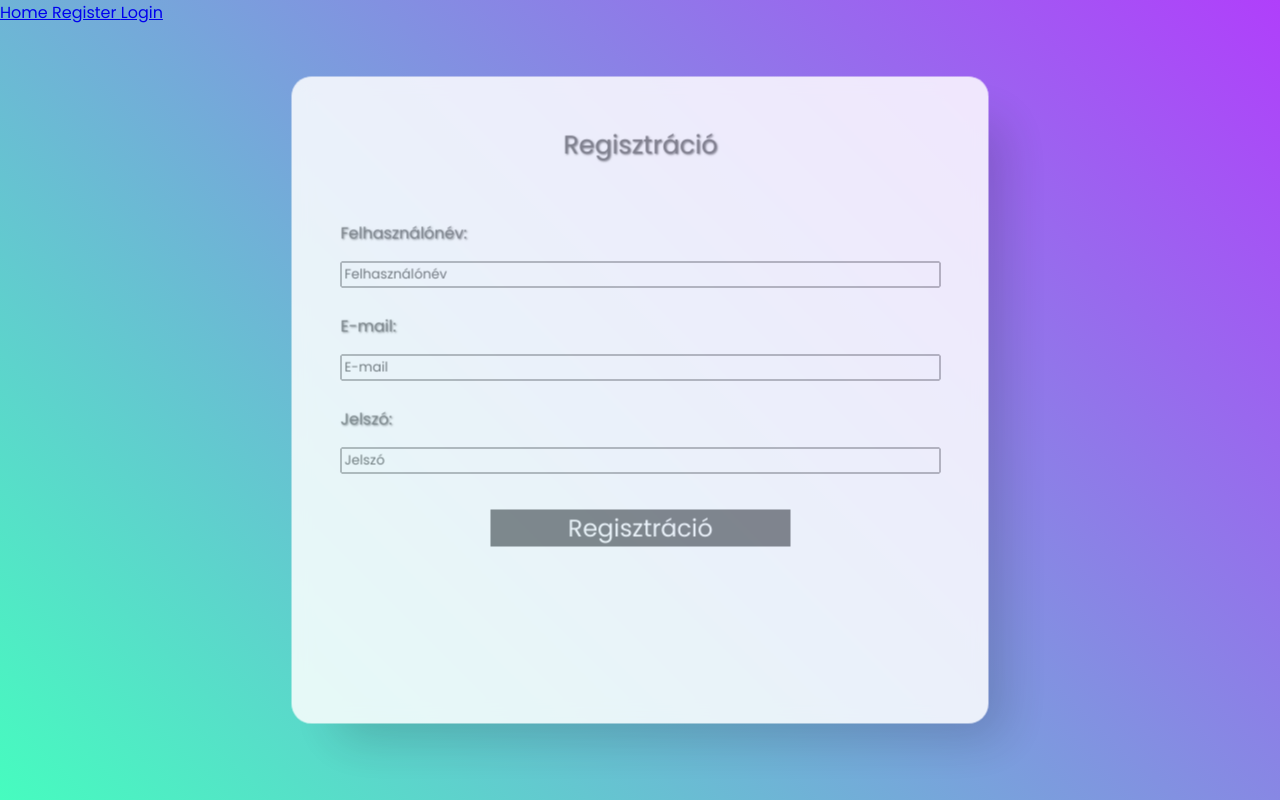
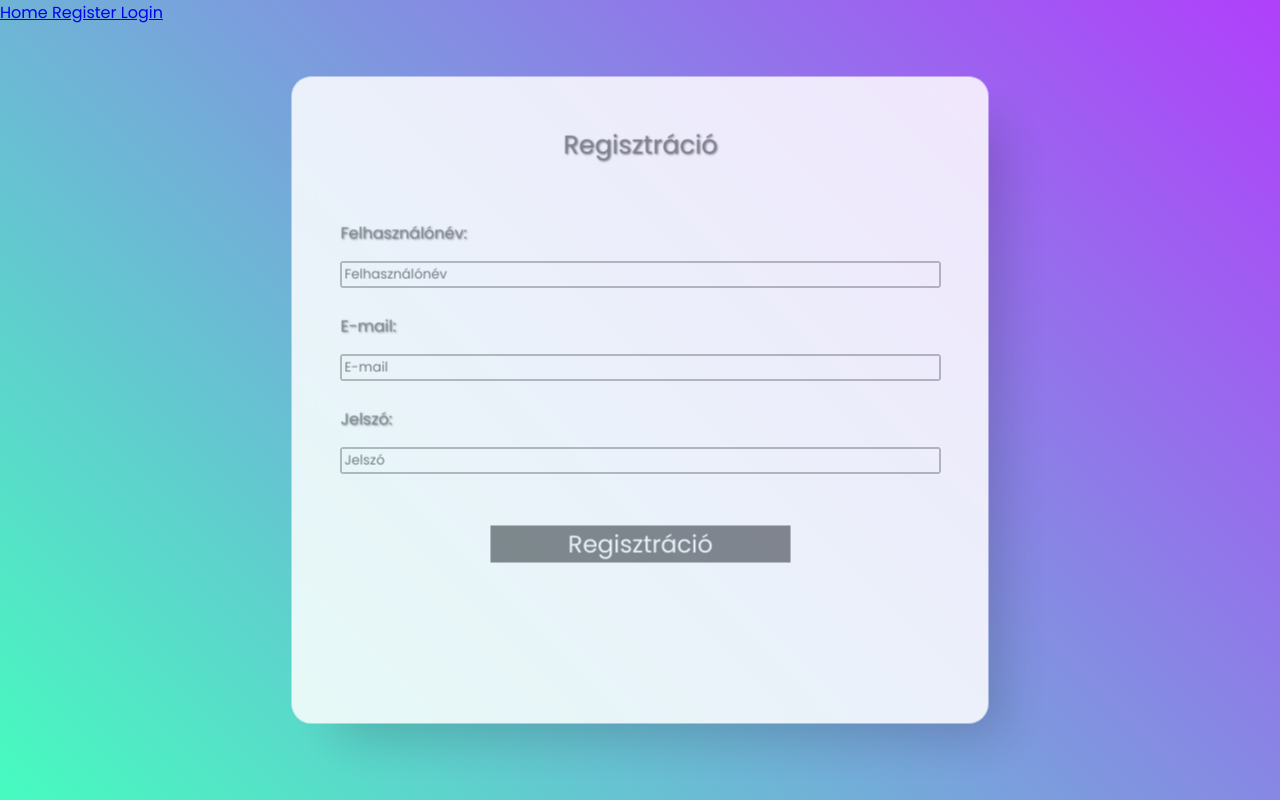
Before and after one commit to GyoniA/Messzendzser, a React (Create React App) app in the folder Messzendzser.Frontend/: page /register in a window 1280 px wide. Built offline with nearby package versions, Linux system fonts and the light colour scheme.

Commit message:
hide password

```diff
--- a/Messzendzser.Frontend/src/components/LogForm.js
+++ b/Messzendzser.Frontend/src/components/LogForm.js
@@ -53,7 +53,7 @@ export default function Form(){
 
 
                         <label>Jelszó:</label>
-                        <input type="text" value={password} {...register("password", {required:true, maxLength:10})}placeholder='Jelszó'
+                        <input type="password" value={password} {...register("password", {required:true, maxLength:10})}placeholder='Jelszó'
                         onChange={(e) => setPassword(e.target.value)}/>
                         {errors.password?.type ==="required" && "Jelszó megadása kötelező"}
                         {errors.password?.type ==="maxLength" && "Jelszó túl hosszú"}
--- a/Messzendzser.Frontend/src/components/RegForm.js
+++ b/Messzendzser.Frontend/src/components/RegForm.js
@@ -1,5 +1,6 @@
 import React, { useState}from 'react'
 import{useForm} from 'react-hook-form';
+import {useNavigate} from "react-router-dom";
 
 export default function Form(){
 
@@ -11,6 +12,7 @@ export default function Form(){
     const [password, setPassword] = useState("");
     const [message, setMessage] = useState("");
 
+    let navigate = useNavigate();
 
 
     let handleSubmit = async (e) => {
@@ -58,15 +60,18 @@ export default function Form(){
                         {errors.email?.type ==="required" && "E-mail cím megadása kötelező"}
 
                         <label>Jelszó:</label>
-                        <input type="text" value={password} {...register("password", {required:true, maxLength:10})}placeholder='Jelszó'
+                        <input type="password" value={password} {...register("password", {required:true, maxLength:10})}placeholder='Jelszó'
                         onChange={(e) => setPassword(e.target.value)}/>
                         {errors.password?.type ==="required" && "Jelszó megadása kötelező"}
                         {errors.password?.type ==="maxLength" && "Jelszó túl hosszú"}
 
-                        <button className='btn'>Regisztráció</button>
+
 
                         <div className="message">{message ? <p>{message}</p> : null}</div>
 
+                        <button className='btn'
+                            onClick={() => {navigate("/login")}}
+                          >Regisztráció</button>
                     </form>
             </div>
         </section>
```
